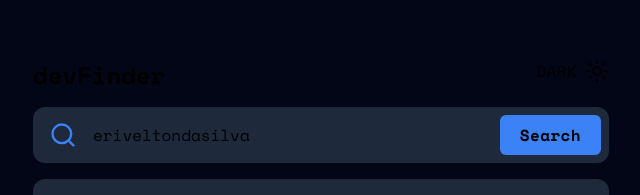
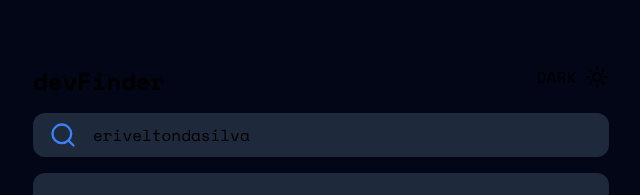
Before and after one commit to eriveltondasilva/github-user-search-app, a Next.js app: page / in a window 1280 px wide. Shown: the part 111-306 px from the top of the page, without its empty margins (319-959 px from the left). Built offline with nearby package versions, Linux system fonts and the light colour scheme; grey boxes are pictures that could not be loaded.

Commit message:
feat: cria primary button

```diff
--- a/src/components/Header/HeaderInput.jsx
+++ b/src/components/Header/HeaderInput.jsx
@@ -31,11 +31,7 @@ export default function HeaderInput() {
           />
         </div>
         <div className='mx-2'>
-          <button
-            type='submit'
-            className='px-5 py-2 font-semibold tracking-wide bg-blue-500 rounded-md hover:bg-blue-600'>
-            Search
-          </button>
+
         </div>
       </div>
     </form>
--- /dev/null
+++ b/src/components/PrimaryButton.jsx
@@ -0,0 +1,10 @@
+export function PrimaryButton({ children, ...props }) {
+  return (
+    <button
+      {...props}
+      type='submit'
+      className='px-5 py-2 font-semibold tracking-wide bg-blue-500 rounded-md hover:bg-blue-600'>
+      {children}
+    </button>
+  );
+}
```
